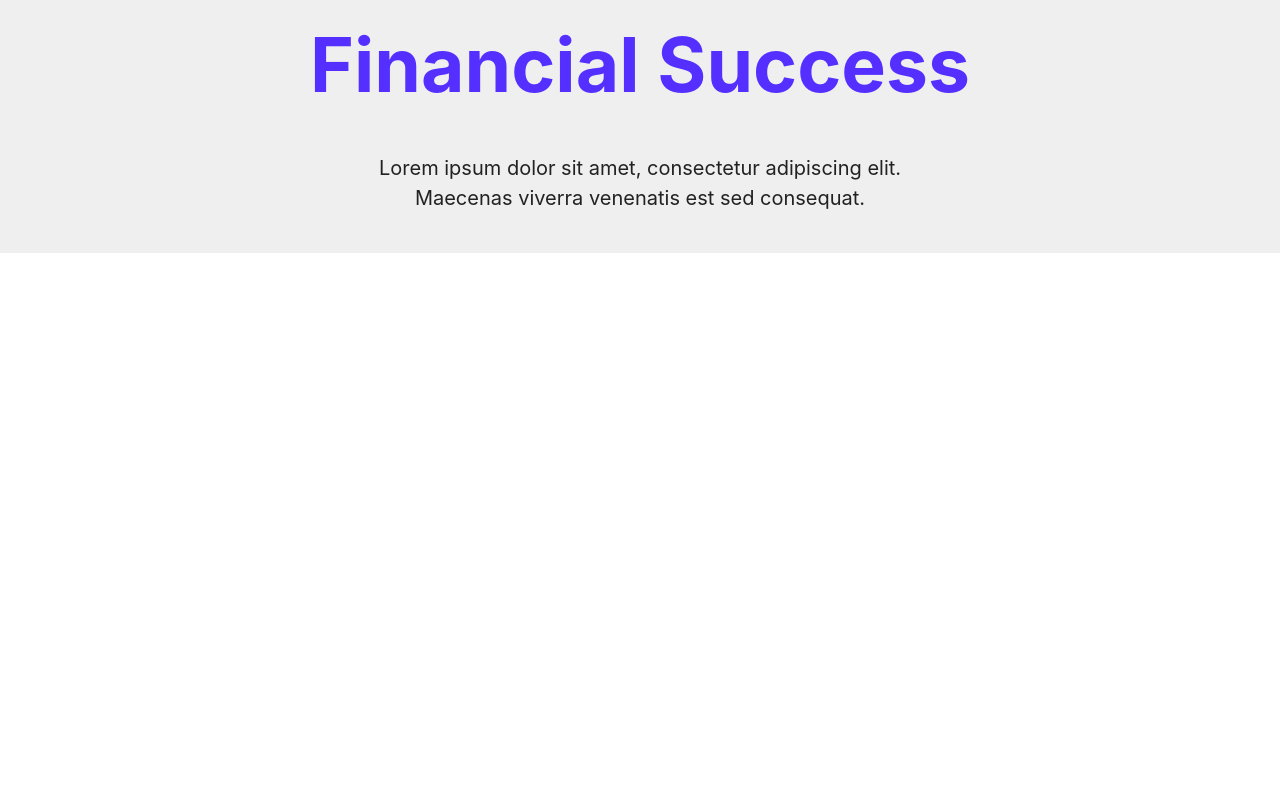
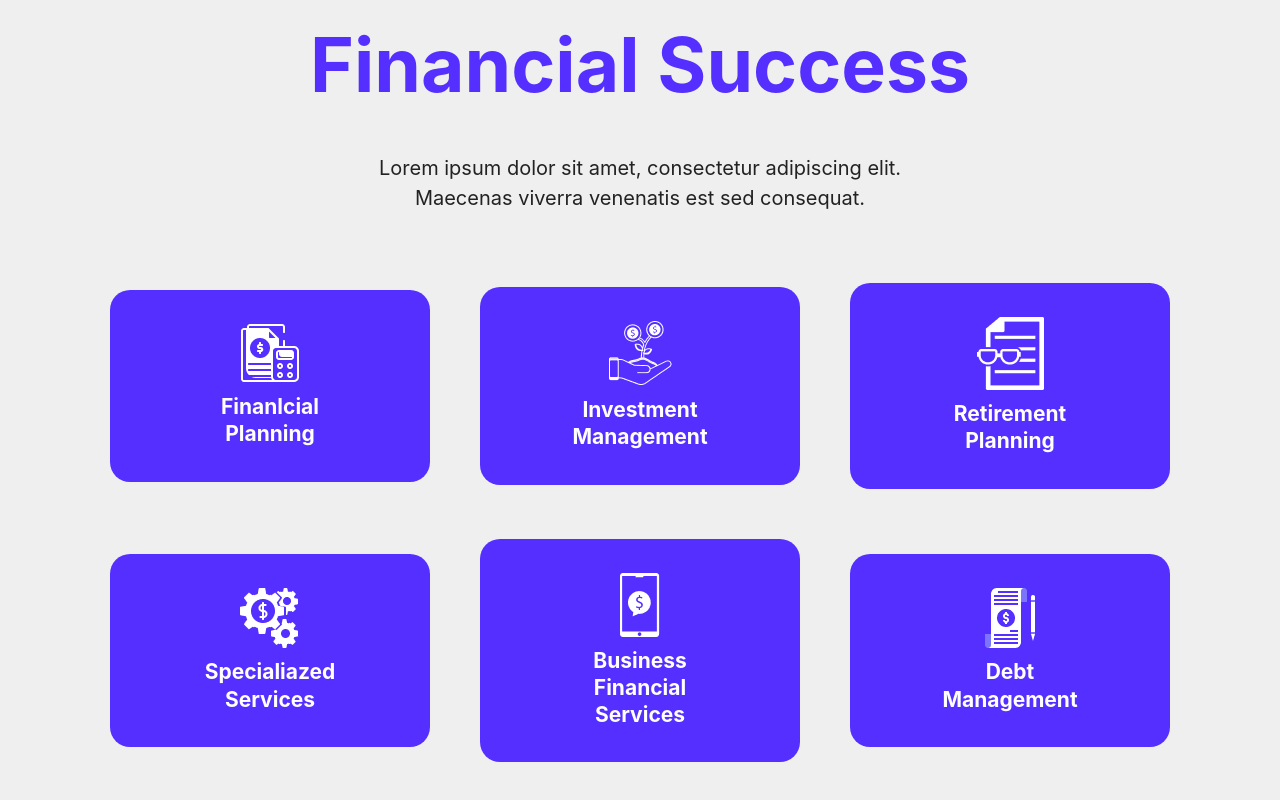
Before and after one commit to Roni006/growth, a React (Vite) app: page / in a window 1280 px wide. Shown: the part 2084-2884 px from the top of the page. Before the commit the page ends 2337 px from the top, so only its background shows below. Built offline with nearby package versions, Linux system fonts and the light colour scheme.

Commit message:
added service content

```diff
--- a/src/pages/Service.jsx
+++ b/src/pages/Service.jsx
@@ -1,5 +1,43 @@
 import Container from "../../src/components/Container";
+import icon1 from '../../src/img/service/icon1.png'
+import icon2 from '../../src/img/service/icon2.png'
+import icon3 from '../../src/img/service/icon3.png'
+import icon4 from '../../src/img/service/icon4.png'
+import icon5 from '../../src/img/service/icon5.png'
+import icon6 from '../../src/img/service/icon6.png'
 const Service = () => {
+const services =[
+    {
+        icon: icon1,
+        title: "Finanlcial Planning"
+    },
+
+    {
+        icon: icon2,
+        title: "Investment Management"
+    },
+
+    {
+        icon: icon3,
+        title: "Retirement Planning"
+    },
+
+    {
+        icon: icon4,
+        title: "Specialiazed Services"
+    },
+
+    {
+        icon: icon5,
+        title: "Business Financial Services"
+    },
+
+    {
+        icon: icon6,
+        title: "Debt Management"
+    },
+]
+
   return (
     <>
     <section className="py-10 bg-[#EFEFEF] ">
@@ -10,10 +48,14 @@ const Service = () => {
                 <p className="text-[#222222] font-normal text-[20px] max-w-[550px] mx-auto mt-10 text-center ">Lorem ipsum dolor sit amet, consectetur adipiscing elit. Maecenas viverra venenatis est sed consequat.</p>
                 </div>
                 {/* box content  */}
-                <div>
-                    <div>
+                <div className="mt-[70px] flex flex-wrap items-center justify-center gap-[50px]">
+                    {services.map((service,i)=>(
+                        <div key={i} className="bg-[#552FFF] py-8.5 px-[70px] w-[320px] text-center flex flex-col items-center justify-center gap-2.5 rounded-[20px]">
+                            <img src={service.icon} alt="service image"/>
+                            <h6 className="font-bold text-[21px] text-[#ffffff] leading-[130%] ">{service.title}</h6>
+                        </div>
+                    ))}
 
-                    </div>
                 </div>
                 {/* box content  */}
                 </div>
```
